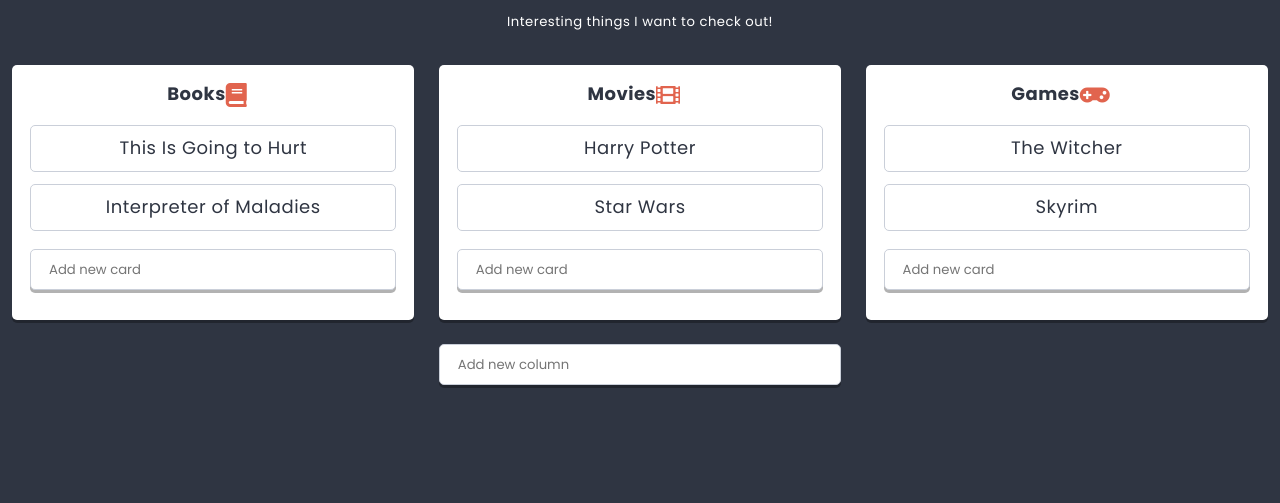
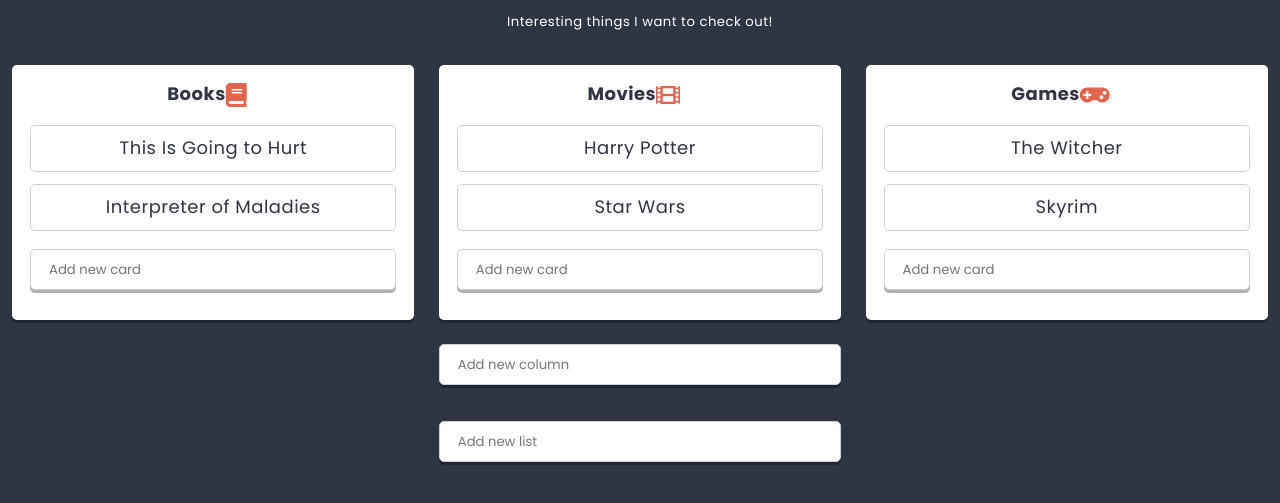
Before and after one commit to grzegorz-jodlowski/to-do-list-react, a React app: page / in a window 1280 px wide. Shown: the part 367-870 px from the top of the page. Before the commit the page ends 800 px from the top, so only its background shows below. Built offline with nearby package versions, Linux system fonts and the light colour scheme.

Commit message:
Try to add creator to App.js file

```diff
--- a/src/components/App/App.js
+++ b/src/components/App/App.js
@@ -1,15 +1,29 @@
 import React from 'react';
 import styles from './App.scss';
 import List from '../List/List.js'
-import { pageContents, listData } from '../../data/dataStore.js'
+import { pageContents, listData, settings } from '../../data/dataStore.js'
+import Creator from '../Creator/Creator.js'
+
 
 class App extends React.Component {
+
+  addList(title) {
+    this.setState(state => (
+      {
+
+      }
+    ));
+  }
+
   render() {
     return (
       <main className={styles.component}>
         <h1 className={styles.title}>{pageContents.title}</h1>
         <h2 className={styles.subtitle}>{pageContents.subtitle}</h2>
         <List {...listData} />
+        <div className={styles.creator}>
+          <Creator text={settings.listCreatorText} action={title => this.addList(title)} />
+        </div>
       </main>
     )
   }
--- a/src/components/App/App.scss
+++ b/src/components/App/App.scss
@@ -1,4 +1,4 @@
-@import '../../styles/settings.scss';
+@import "../../styles/settings.scss";
 
 .component {
   padding: $base-size;
@@ -20,5 +20,14 @@
 }
 
 .title + .subtitle {
-  margin-top: (- $base-size * 3);
+  margin-top: (-$base-size * 3);
 }
+
+.creator {
+  width: calc(33% - 12px);
+  margin: $base-size auto 0;
+
+  input {
+    box-shadow: 0 3px 0 rgba(0, 0, 0, 0.3);
+  }
+}
--- a/src/data/dataStore.js
+++ b/src/data/dataStore.js
@@ -1,4 +1,5 @@
 export const settings = {
+  listCreatorText: 'Add new list',
   columnCreatorText: 'Add new column',
   cardCreatorText: 'Add new card',
   creator: {
```
